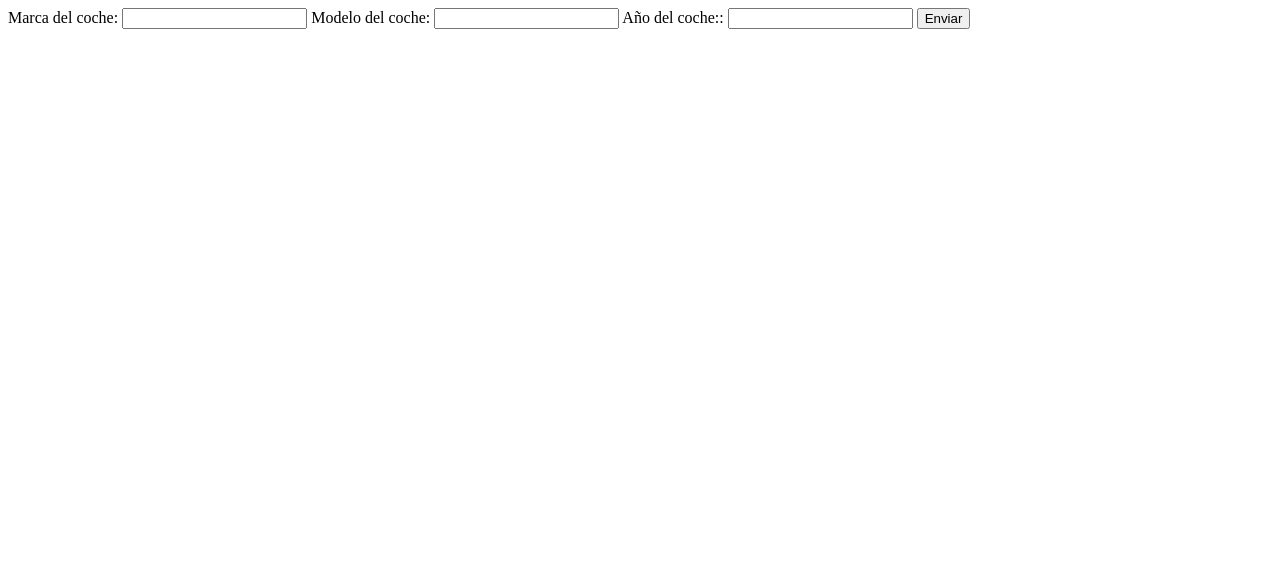
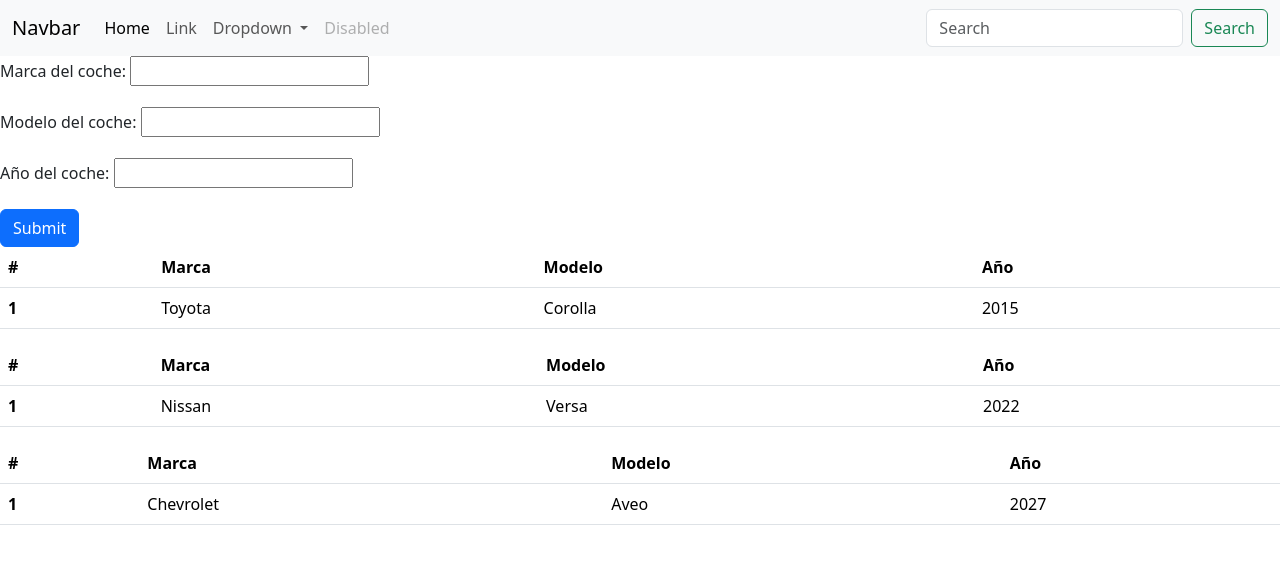
Before and after one commit to C49Ucamp/JS_Operadores, a plain HTML site: page index.html in a window 1280 px wide. Drawn offline with nearby package versions, Linux system fonts and the light colour scheme.

Commit message:
Se agregó y corrigió parte de la lógica. Aún se sigue revisando el almacenamiento en el LocalStorage

```diff
--- a/index.html
+++ b/index.html
@@ -4,22 +4,73 @@
     <meta charset="UTF-8">
     <meta name="viewport" content="width=device-width, initial-scale=1.0">
     <title>Document</title>
+    <link href="https://cdn.jsdelivr.net/npm/bootstrap@5.3.8/dist/css/bootstrap.min.css" rel="stylesheet" integrity="sha384-sRIl4kxILFvY47J16cr9ZwB07vP4J8+LH7qKQnuqkuIAvNWLzeN8tE5YBujZqJLB" crossorigin="anonymous">
 </head>
 <body>
 
-<label for="marca">Marca del coche:</label>
+    <nav class="navbar navbar-expand-lg bg-body-tertiary">
+  <div class="container-fluid">
+    <a class="navbar-brand" href="#">Navbar</a>
+    <button class="navbar-toggler" type="button" data-bs-toggle="collapse" data-bs-target="#navbarSupportedContent" aria-controls="navbarSupportedContent" aria-expanded="false" aria-label="Toggle navigation">
+      <span class="navbar-toggler-icon"></span>
+    </button>
+    <div class="collapse navbar-collapse" id="navbarSupportedContent">
+      <ul class="navbar-nav me-auto mb-2 mb-lg-0">
+        <li class="nav-item">
+          <a class="nav-link active" aria-current="page" href="#">Home</a>
+        </li>
+        <li class="nav-item">
+          <a class="nav-link" href="#">Link</a>
+        </li>
+        <li class="nav-item dropdown">
+          <a class="nav-link dropdown-toggle" href="#" role="button" data-bs-toggle="dropdown" aria-expanded="false">
+            Dropdown
+          </a>
+          <ul class="dropdown-menu">
+            <li><a class="dropdown-item" href="#">Action</a></li>
+            <li><a class="dropdown-item" href="#">Another action</a></li>
+            <li><hr class="dropdown-divider"></li>
+            <li><a class="dropdown-item" href="#">Something else here</a></li>
+          </ul>
+        </li>
+        <li class="nav-item">
+          <a class="nav-link disabled" aria-disabled="true">Disabled</a>
+        </li>
+      </ul>
+      <form class="d-flex" role="search">
+        <input class="form-control me-2" type="search" placeholder="Search" aria-label="Search"/>
+        <button class="btn btn-outline-success" type="submit">Search</button>
+      </form>
+    </div>
+  </div>
+</nav>
+
+
+<form>
+<div class="mb-3">
+<label for="marca" class="form-label">Marca del coche:</label>
 <input type="text" id="marca">
+</div>
 
-<label for="modelo">Modelo del coche:</label>
+<div class="mb-3">
+<label for="modelo" class="form-label">Modelo del coche:</label>
 <input type="text" id="modelo">
+</div>
 
-<label for="anio">Año del coche::</label>
+<div class="mb-3">
+<label for="anio" class="form-label">Año del coche:</label>
 <input type="number" id="anio">
+</div>
 
-<input type="button" onclick="guardarCoches()" value="Enviar">
+<button type="submit" class="btn btn-primary" onclick="guardarCoches()">Submit</button>
+
+<!-- <input type="button" class="btn btn-primary" onclick="guardarCoches()" value="Enviar"> -->
+</form>
+
 
 <p id="lista"></p>
 
 <script src="index.js" ></script>
+<script src="https://cdn.jsdelivr.net/npm/bootstrap@5.3.8/dist/js/bootstrap.bundle.min.js" integrity="sha384-FKyoEForCGlyvwx9Hj09JcYn3nv7wiPVlz7YYwJrWVcXK/BmnVDxM+D2scQbITxI" crossorigin="anonymous"></script>
 </body>
 </html>
--- a/index.js
+++ b/index.js
@@ -1,4 +1,4 @@
-console.log("Hola mundo");
+// console.log("Hola mundo");
 
 let coches = [
  {
@@ -20,40 +20,46 @@
 localStorage.setItem("lista", JSON.stringify(coches))
 
 let recibirCoches = localStorage.getItem("lista")
-console.log(recibirCoches)
-console.log(typeof(recibirCoches))
-console.log("----------")
+// console.log(recibirCoches)
+// console.log(typeof(recibirCoches))
+// console.log("----------")
 let objeto = JSON.parse(recibirCoches)
-console.log(objeto)
+// console.log(objeto)
+
+
+document.addEventListener('DOMContentLoaded', function(){
+  console.log("Entrada - Mostrar la lista de coches")
+  recuperarDatos()
+})
 
 
 function guardarCoches(){
-
+  console.log("Entrada a guardar datos")
  let marca = document.getElementById("marca").value;
  let modelo = document.getElementById("modelo").value;
-  let anio  = document.getElementById("anio").value;
+ let anio  = document.getElementById("anio").value;
 
-    let inputValues = ({
+  let inputValues = ({
     "marca": marca,
     "modelo": modelo,
     "anio": anio
   })
 
+  let datos =  JSON.parse(localStorage.getItem("lista")) || [];
 
-  console.log("Entrada a guardar datos")
+  datos.push(inputValues)
 
-  let datos = JSON.parse(localStorage.getItem("lista")) ? JSON.parse(localStorage.getItem("lista")) : []
-
-  console.log(datos)
+  console.log("datos enviados desde el push", datos)
 
   localStorage.setItem("lista", JSON.stringify(datos))
 
-  datos.push(inputValues)
+  console.log("datos después del localStorage", datos)
 
 
-  // let miscoches = localStorage.setItem("lista", JSON.stringify(coches))
-  // let cochesObj = JSON.parse(miscoches)
-
+  //Limpiar campos
+  document.getElementById("marca").value = '';
+   document.getElementById("modelo").value = '';
+   document.getElementById("anio").value = '';
 
   recuperarDatos()
 
@@ -61,20 +67,38 @@
 
 function recuperarDatos(){
   console.log("Entrada a recuperar datos")
-  if((localStorage.marca != undefined) && (localStorage.modelo != undefined) && (localStorage.anio !=undefined)){
+
+
     let lista = document.getElementById("lista")
-    let datos = JSON.parse(localStorage.getItem("lista")) ? JSON.parse(localStorage.getItem("lista")) : []
+
+    let datos =  JSON.parse(localStorage.getItem("lista")) || [];
+    console.log("datos localStorage en Recuperar Datos", datos)
     lista.innerHTML = ''
+
     datos.forEach(element => {
-       console.log(element)
+
        lista.innerHTML += `
-       <p> ${element.marca}</p>
-       <p> ${element.modelo}</p>
-       <p> ${element.anio}</p>
+
+       <table class="table">
+  <thead>
+    <tr>
+    <th scope="col">#</th>
+      <th scope="col">Marca</th>
+      <th scope="col">Modelo</th>
+      <th scope="col">Año</th>
+    </tr>
+  </thead>
+  <tbody>
+    <tr>
+      <th scope="row">1</th>
+      <td>${element.marca}</td>
+      <td>${element.modelo}</td>
+       <td>${element.anio}</td>
+    </tr>
+  </tbody>
+</table>
        `
     });
 
-  } else {
-    document.getElementById("lista").innerHTML = "No se han agregado coches"
-  }
+
 }
```
